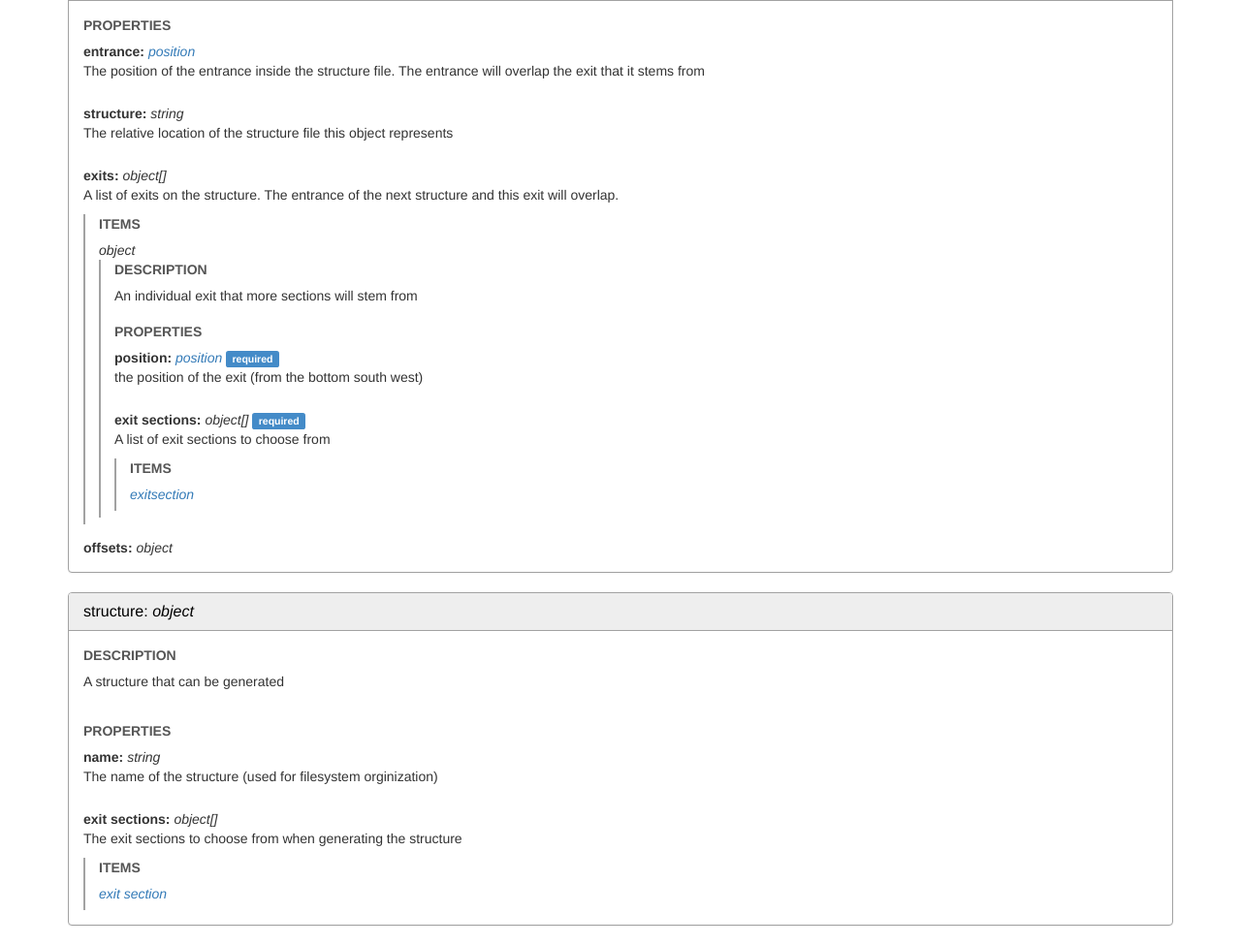
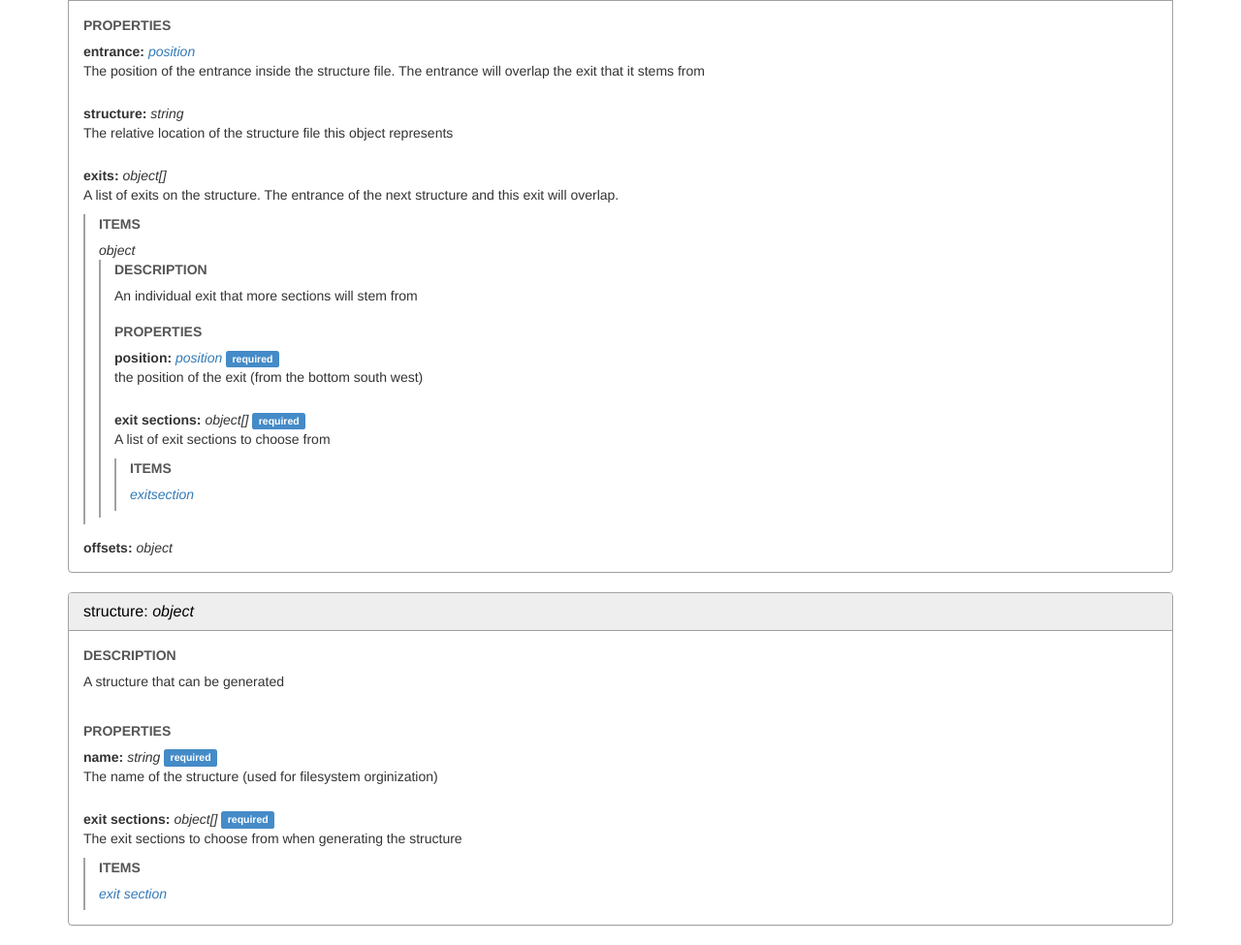
Before and after one commit to Yurihaia/yurihaia.github.io, a plain HTML site: page StructureCraft-docs/index.html in a window 1280 px wide. Shown: the part 1414-2389 px from the top of the page at 97% size. Drawn offline with Linux system fonts and the light colour scheme.

Commit message:
Update index.html

```diff
--- a/StructureCraft-docs/index.html
+++ b/StructureCraft-docs/index.html
@@ -90,6 +90,7 @@
 								<span class="json-property-name">transform:</span>
 								<span class="json-property-type">object[]</span>
 								<span class="json-property-range" title="Value limits"></span>
+								<span class="json-property-required"></span>
 							</dt>
 							<dd>
 								<p>A list of possible ways to rotate &amp; mirror the structure</p>
@@ -293,6 +294,7 @@
 								<span class="json-property-name">name:</span>
 								<span class="json-property-type">string</span>
 								<span class="json-property-range" title="Value limits"></span>
+								<span class="json-property-required"></span>
 							</dt>
 							<dd>
 								<p>The name of the structure (used for filesystem orginization)</p>
@@ -303,6 +305,7 @@
 								<span class="json-property-name">exit sections:</span>
 								<span class="json-property-type">object[]</span>
 								<span class="json-property-range" title="Value limits"></span>
+								<span class="json-property-required"></span>
 							</dt>
 							<dd>
 								<p>The exit sections to choose from when generating the structure</p>
```
